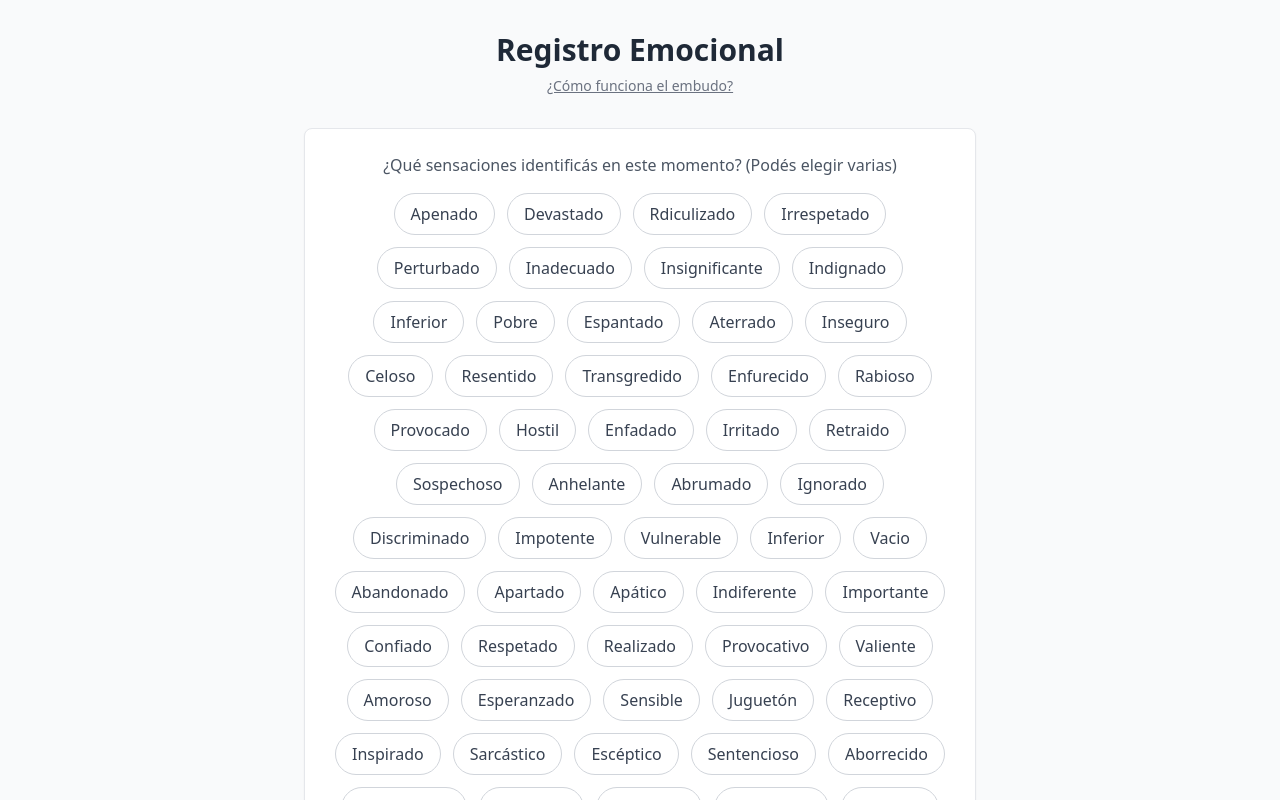
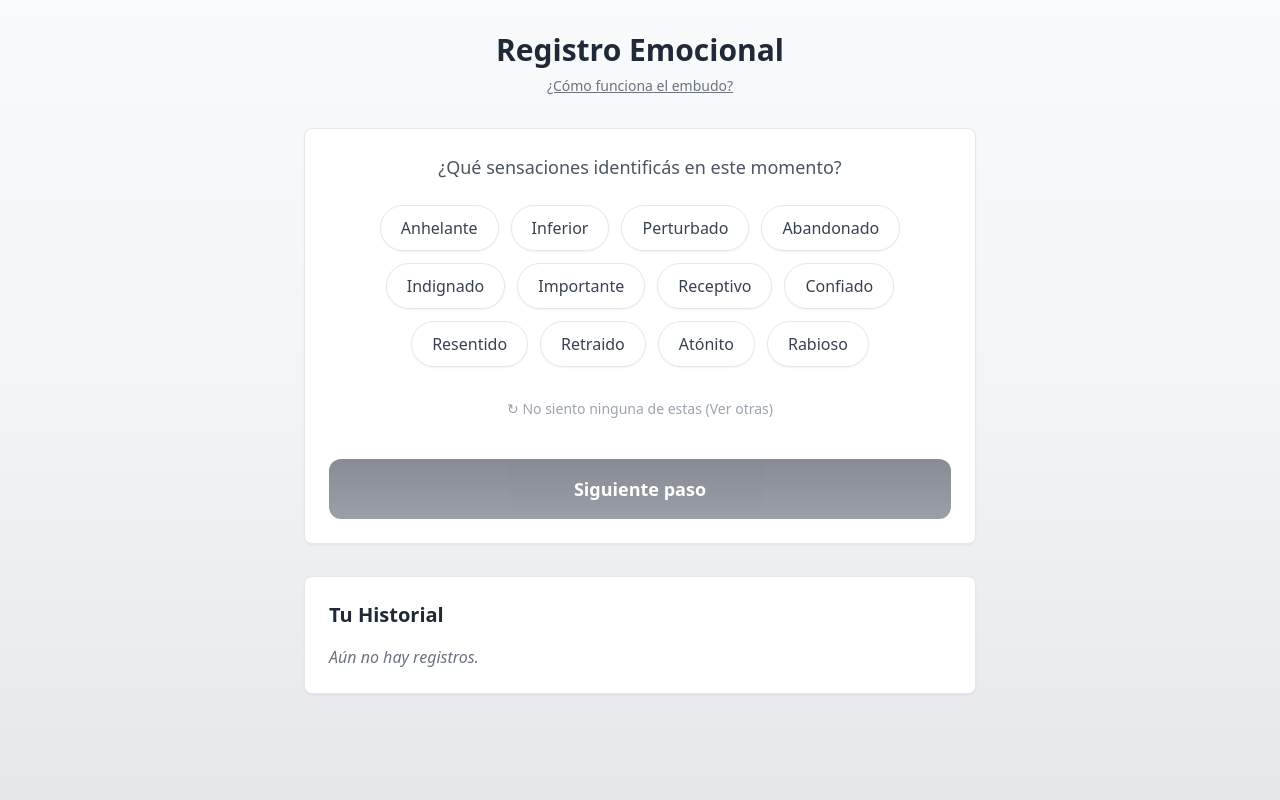
Before and after one commit to m-antelo/registro-emocional, a React (Vite) app: page / in a window 1280 px wide. Shown: the top 800 px of the page. Built offline with nearby package versions, Linux system fonts and the light colour scheme.

Commit message:
Solucion para no abrumar al usuario añadida, ademas de animaciones

```diff
--- a/src/App.jsx
+++ b/src/App.jsx
@@ -136,6 +136,15 @@ const emocionesDB = [
   { nombre: "Eufórico", capa: "exterior", categoria: "sorpresa" },
 ];
 
+const mezclarArray = (array) => {
+  let mezclado = [...array];
+  for (let i = mezclado.length - 1; i > 0; i--) {
+    const j = Math.floor(Math.random() * (i + 1));
+    [mezclado[i], mezclado[j]] = [mezclado[j], mezclado[i]];
+  }
+  return mezclado;
+};
+
 export default function App() {
   const [fase, setFase] = useState(1);
   const [seleccionadas, setSeleccionadas] = useState([]);
@@ -143,11 +152,19 @@ export default function App() {
   const [veredicto, setVeredicto] = useState(null);
   const [historial, setHistorial] = useState([]);
   const [mostrarAyuda, setMostrarAyuda] = useState(false);
+  const [opcionesFase1, setOpcionesFase1] = useState([]);
   // Cargar historial al iniciar
   useEffect(() => {
     const guardado = JSON.parse(localStorage.getItem('historialEmocional')) || [];
     setHistorial(guardado);
+    barajarEmociones(); // Llamamos a la función acá
   }, []);
+
+  const barajarEmociones = () => {
+    const exteriores = emocionesDB.filter(e => e.capa === "exterior");
+    const mezcladas = mezclarArray(exteriores);
+    setOpcionesFase1(mezcladas.slice(0, 12));
+  };
 
   const toggleEmocion = (emocion) => {
     if (seleccionadas.find(e => e.nombre === emocion.nombre)) {
@@ -229,7 +246,7 @@ export default function App() {
     : emocionesDB.filter(e => e.capa === "medio" && categoriasGanadoras.includes(e.categoria));
 
   return (
-    <div className="min-h-screen bg-gray-50 text-gray-800 p-8 font-sans">
+    <div className="min-h-screen bg-gradient-to-br from-gray-50 via-gray-100 to-gray-200 text-gray-800 p-8 font-sans">
       <div className="max-w-2xl mx-auto">
         <h1 className="text-3xl font-bold mb-2 text-center">Registro Emocional</h1>
 
@@ -247,30 +264,46 @@ export default function App() {
         <div className="bg-white p-6 rounded-lg shadow-sm border border-gray-200 mb-8">
 
           {fase === 1 && (
-            <div>
-              <p className="mb-4 text-gray-600 text-center">¿Qué sensaciones identificás en este momento? (Podés elegir varias)</p>
+            <div className="animate-fade-in">
+              <p className="mb-6 text-gray-600 text-center text-lg">¿Qué sensaciones identificás en este momento?</p>
+
+              {/* Contenedor de las 12 cartas */}
               <div className="flex flex-wrap gap-3 justify-center mb-6">
-                {emocionesMostrar.map(emo => (
+                {opcionesFase1.map(emo => (
                   <button
                     key={emo.nombre}
                     onClick={() => toggleEmocion(emo)}
-                    className={`px-4 py-2 rounded-full border transition-colors ${
+                    className={`px-5 py-2.5 rounded-full border transition-all duration-300 shadow-sm hover:shadow-md hover:-translate-y-1 ${
                       seleccionadas.find(e => e.nombre === emo.nombre)
-                        ? 'bg-gray-800 text-white border-gray-800'
-                        : 'bg-white text-gray-700 border-gray-300 hover:bg-gray-100'
+                        ? 'bg-gray-800 text-white border-gray-800 scale-105 ring-2 ring-gray-400 ring-offset-2'
+                        : 'bg-white text-gray-700 border-gray-200 hover:border-gray-400'
                     }`}
                   >
                     {emo.nombre}
                   </button>
                 ))}
               </div>
-              <button
-                onClick={avanzarFase2}
-                disabled={seleccionadas.length === 0}
-                className="w-full py-3 bg-gray-900 text-white rounded-lg disabled:opacity-50"
-              >
-                Siguiente
-              </button>
+
+              {/* Botón para cambiar las palabras */}
+              <div className="flex justify-center mb-8">
+                <button
+                  onClick={barajarEmociones}
+                  className="flex items-center gap-2 text-sm font-medium text-gray-400 hover:text-gray-700 transition-colors px-4 py-2 rounded-lg hover:bg-gray-100"
+                >
+                  ↻ No siento ninguna de estas (Ver otras)
+                </button>
+              </div>
+
+              {/* Botón principal más dinámico */}
+              <div className="flex justify-center">
+                <button
+                  onClick={avanzarFase2}
+                  disabled={seleccionadas.length === 0}
+                  className="px-10 py-4 bg-gradient-to-r from-gray-900 to-gray-700 text-white rounded-xl text-lg font-semibold disabled:opacity-50 hover:shadow-xl hover:scale-105 transition-all duration-300 w-full sm:w-auto"
+                >
+                  Siguiente paso
+                </button>
+              </div>
             </div>
           )}
 
```
